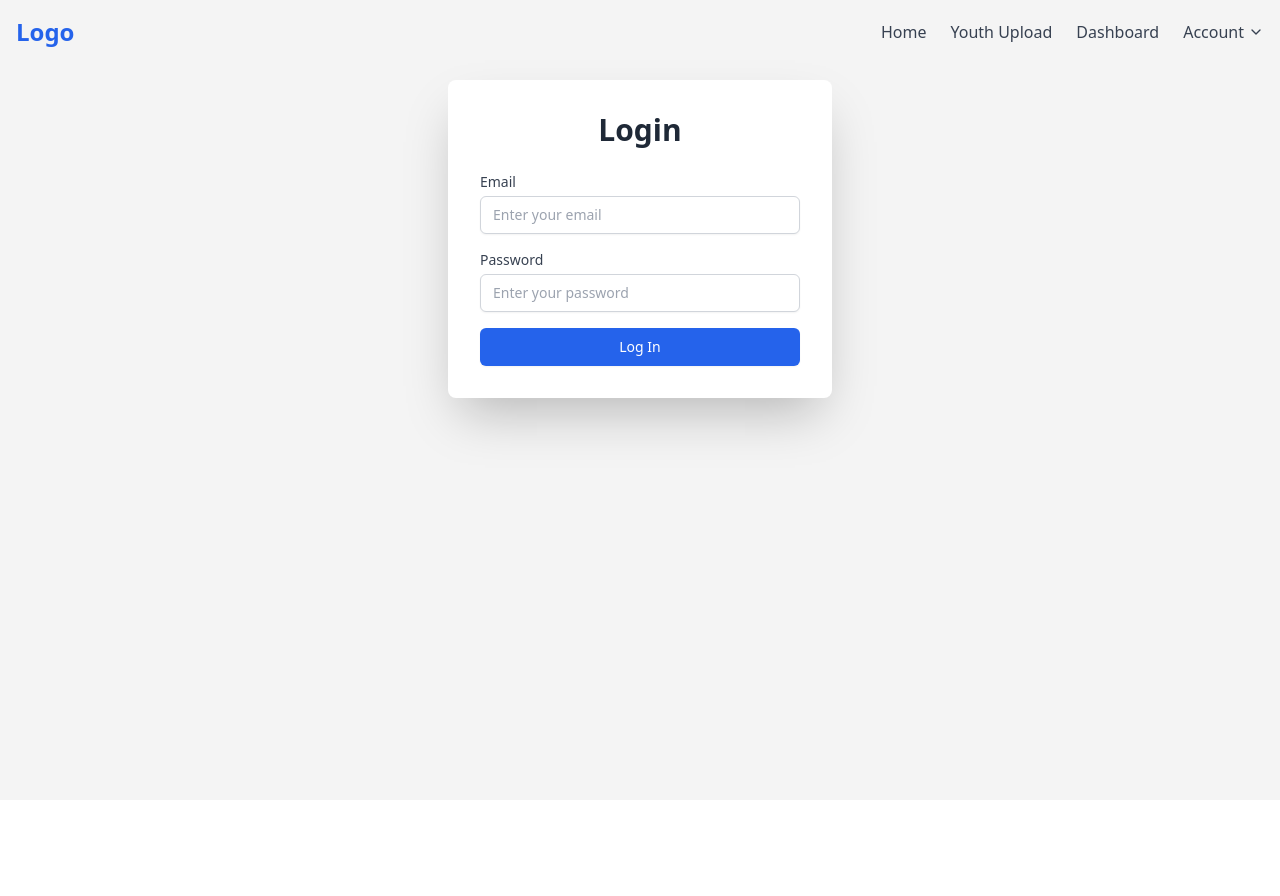
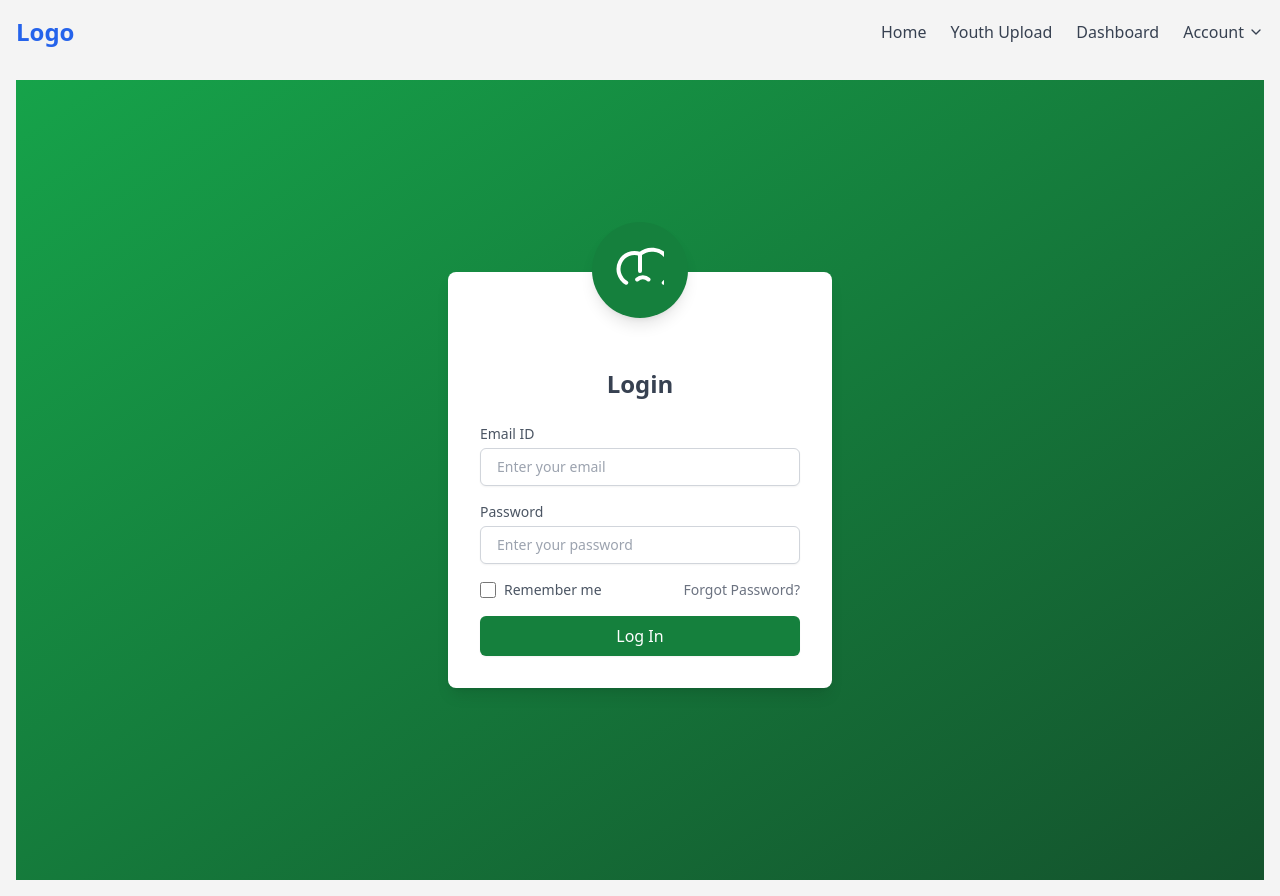
Before and after one commit to Nathilanzi/Database, a React (Vite) app in the folder vite-project/: page /login in a window 1280 px wide. Before the commit the page ends 800 px from the top, so only its background shows below. Built offline with nearby package versions, Linux system fonts and the light colour scheme; no server answers.

Commit message:
Add Login Styling

```diff
--- a/vite-project/src/components/LogIn.jsx
+++ b/vite-project/src/components/LogIn.jsx
@@ -23,18 +23,34 @@ const LogIn = () => {
   };
 
   return (
-    <div className="flex items-center justify-center ">
-      <div className="bg-white p-8 rounded-lg shadow-2xl w-96">
-        <h2 className="text-3xl font-bold mb-6 text-center text-gray-800">
+    <div className="flex items-center justify-center min-h-screen bg-gradient-to-br from-green-600 to-green-900">
+      <div className="bg-white p-8 rounded-lg shadow-lg w-96 relative">
+        <div className="absolute top-[-50px] left-1/2 transform -translate-x-1/2 bg-green-700 w-24 h-24 rounded-full flex items-center justify-center shadow-lg">
+          <svg
+            xmlns="http://www.w3.org/2000/svg"
+            fill="none"
+            viewBox="0 0 24 24"
+            stroke="currentColor"
+            className="w-12 h-12 text-white"
+          >
+            <path
+              strokeLinecap="round"
+              strokeLinejoin="round"
+              strokeWidth={2}
+              d="M5.121 18.364A8.001 8.001 0 0112 4m0 0a8.001 8.001 0 0111.879 14.364M5.121 18.364A8.001 8.001 0 0112 4m0 0v8.5m4.243 4.243a4.001 4.001 0 00-5.656 0"
+            />
+          </svg>
+        </div>
+        <h2 className="text-2xl font-semibold text-center mb-6 text-gray-700 mt-16">
           Login
         </h2>
         <form onSubmit={handleLogIn} className="space-y-4">
           <div>
             <label
               htmlFor="email"
-              className="block text-sm font-medium text-gray-700"
+              className="block text-sm font-medium text-gray-600"
             >
-              Email
+              Email ID
             </label>
             <input
               id="email"
@@ -43,14 +59,14 @@ const LogIn = () => {
               onChange={(e) => setEmail(e.target.value)}
               placeholder="Enter your email"
               required
-              className="mt-1 block w-full px-3 py-2 bg-white border border-gray-300 rounded-md text-sm shadow-sm placeholder-gray-400
-                         focus:outline-none focus:border-blue-500 focus:ring-1 focus:ring-blue-500"
+              className="mt-1 block w-full px-4 py-2 border border-gray-300 rounded-md shadow-sm placeholder-gray-400
+                         focus:outline-none focus:border-green-500 focus:ring-1 focus:ring-green-500 text-sm"
             />
           </div>
           <div>
             <label
               htmlFor="password"
-              className="block text-sm font-medium text-gray-700"
+              className="block text-sm font-medium text-gray-600"
             >
               Password
             </label>
@@ -61,13 +77,22 @@ const LogIn = () => {
               onChange={(e) => setPassword(e.target.value)}
               placeholder="Enter your password"
               required
-              className="mt-1 block w-full px-3 py-2 bg-white border border-gray-300 rounded-md text-sm shadow-sm placeholder-gray-400
-                         focus:outline-none focus:border-blue-500 focus:ring-1 focus:ring-blue-500"
+              className="mt-1 block w-full px-4 py-2 border border-gray-300 rounded-md shadow-sm placeholder-gray-400
+                         focus:outline-none focus:border-green-500 focus:ring-1 focus:ring-green-500 text-sm"
             />
+          </div>
+          <div className="flex justify-between items-center text-sm">
+            <label className="flex items-center">
+              <input type="checkbox" className="form-checkbox h-4 w-4 text-green-600" />
+              <span className="ml-2 text-gray-600">Remember me</span>
+            </label>
+            <a href="#" className="text-gray-500 hover:text-green-600">
+              Forgot Password?
+            </a>
           </div>
           <button
             type="submit"
-            className="w-full py-2 px-4 border border-transparent rounded-md shadow-sm text-sm font-medium text-white bg-blue-600 hover:bg-blue-700 focus:outline-none focus:ring-2 focus:ring-offset-2 focus:ring-blue-500 transition duration-150 ease-in-out"
+            className="w-full py-2 mt-4 bg-green-700 text-white rounded-md shadow-sm hover:bg-green-800 transition duration-150 ease-in-out"
           >
             Log In
           </button>
```
